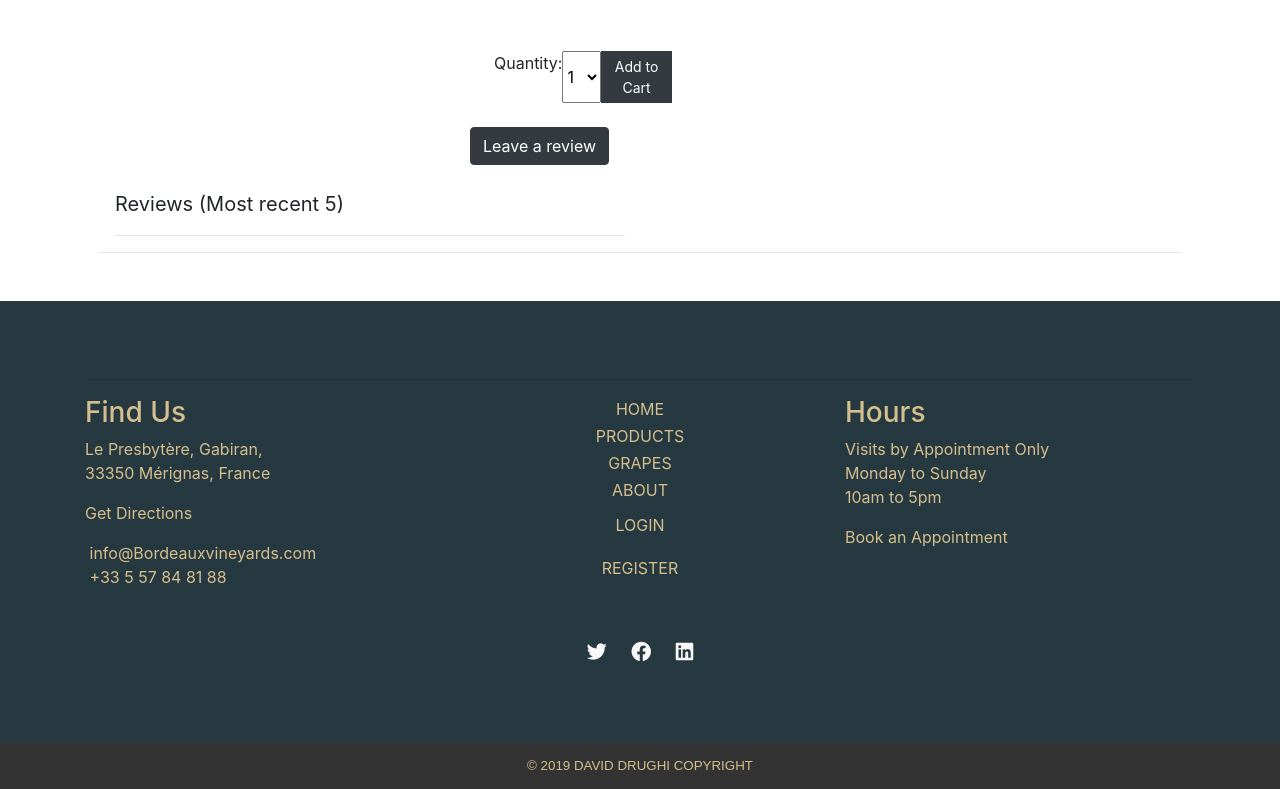
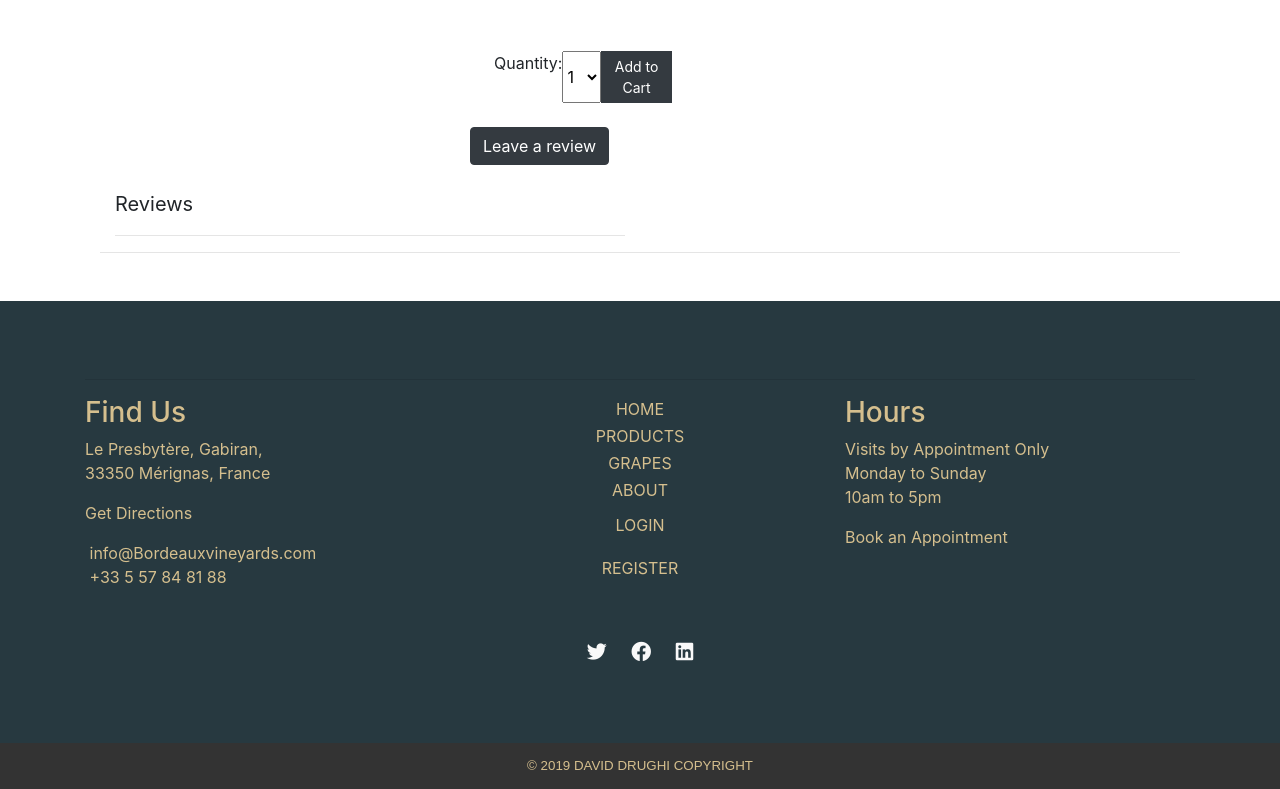
Before and after one commit to DavidColds/ecommerce, a Django app: template products/templates/productdetail.html in a window 1280 px wide. Shown: the part 965-1754 px from the top of the page. Run offline with Django 3.2, Linux system fonts and the light colour scheme; the template is opened without the code that fills it, so the values that code supplies are empty; some libraries are stand-ins or nearby versions; some web fonts are replaced.

Commit message:
Small change in productdetail

```diff
--- a/products/templates/productdetail.html
+++ b/products/templates/productdetail.html
@@ -55,7 +55,7 @@
       </div>
     </div>
     <div class="col-xs-12 col-sm-6 col-md-6">
-      <span class="sort-inline review-inner-header">Reviews (Most recent 5)</span>
+      <span class="sort-inline review-inner-header">Reviews</span>
       <hr class="hr-dark-grey" />
       {% for review in reviews %}
       <div>
```
